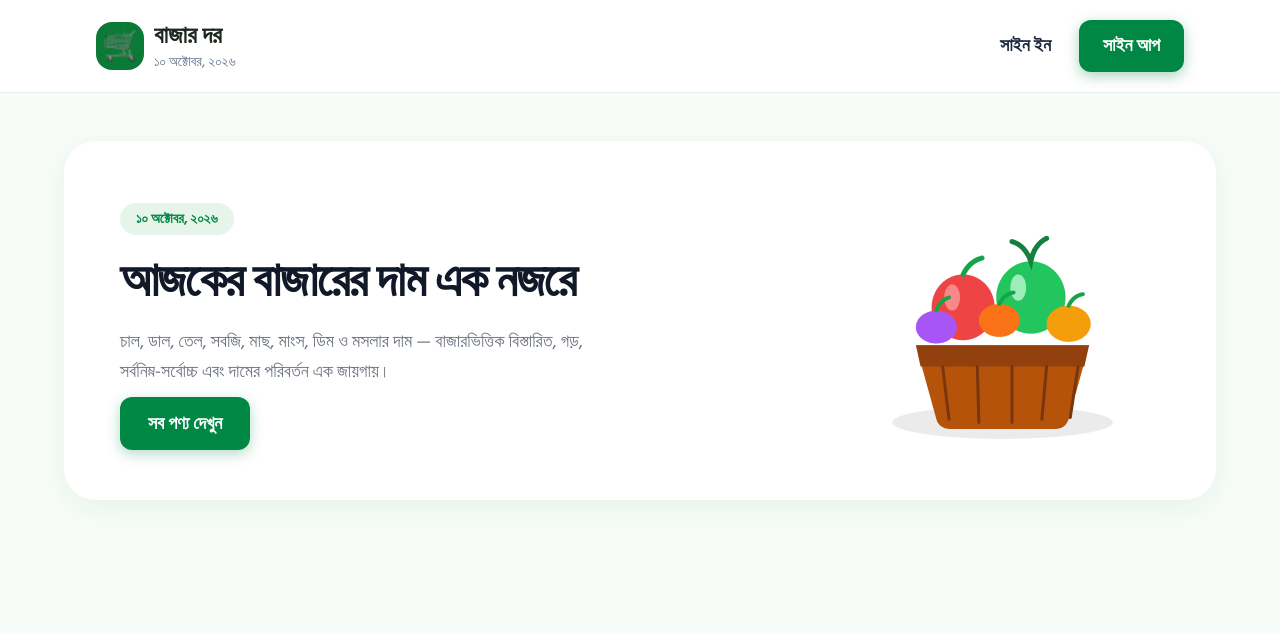
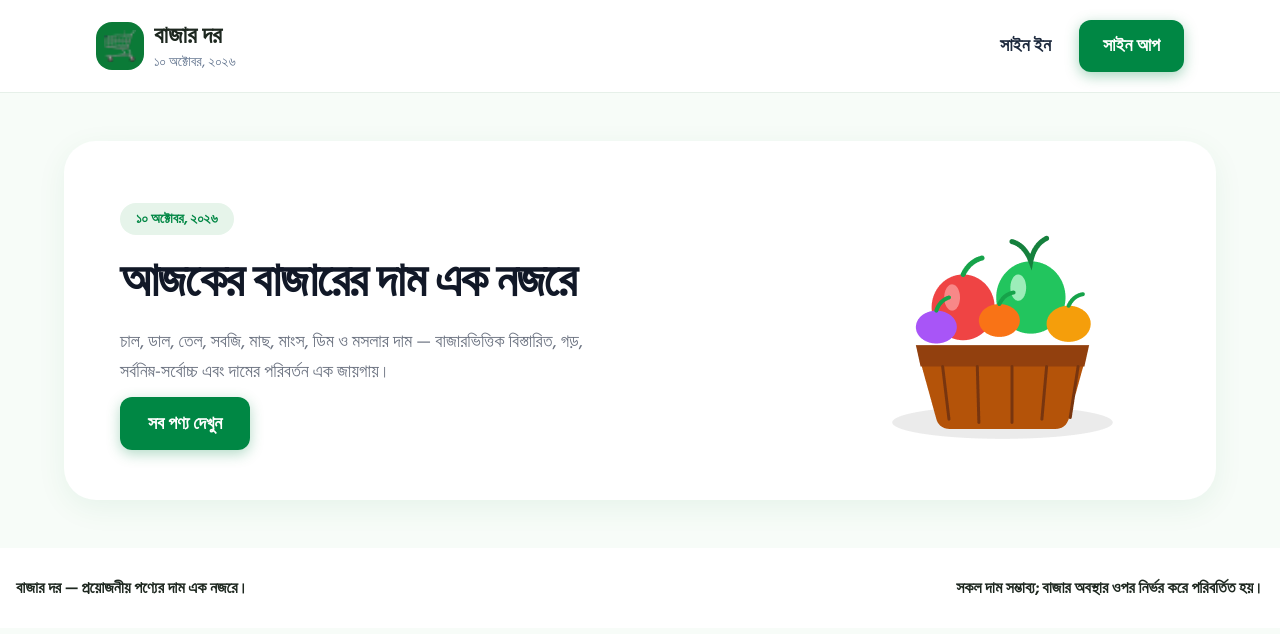
Before and after one commit to sakhawatporag/Assignment_007, a Next.js app: page / in a window 1280 px wide. Shown: the top 634 px of the page. Built offline with nearby package versions, Linux system fonts and the light colour scheme.

Commit message:
Footer added

```diff
--- a/src/app/page.tsx
+++ b/src/app/page.tsx
@@ -1,5 +1,6 @@
 import Nav from '@/components/Nav';
 import Banner from'@/components/Banner';
+import Footer from'@/components/Footer';
 
 
 
@@ -11,6 +12,7 @@ const page = () => {
         <div className="bg-[#f7fcf8]">
           <Banner />
         </div>
+        <Footer />
 
 
       </main>
--- /dev/null
+++ b/src/components/Footer.tsx
@@ -0,0 +1,14 @@
+import React from 'react';
+
+const Footer = () => {
+  return (
+    <footer className="w-full bg-[#FFFFFF] h-20 flex items-center">
+      <div className="container mx-auto flex items-center justify-between text-[#1D271F] font-bold px-4">
+        <p>বাজার দর — প্রয়োজনীয় পণ্যের দাম এক নজরে।</p>
+        <p>সকল দাম সম্ভাব্য; বাজার অবস্থার ওপর নির্ভর করে পরিবর্তিত হয়।</p>
+      </div>
+    </footer>
+  );
+};
+
+export default Footer;
```
